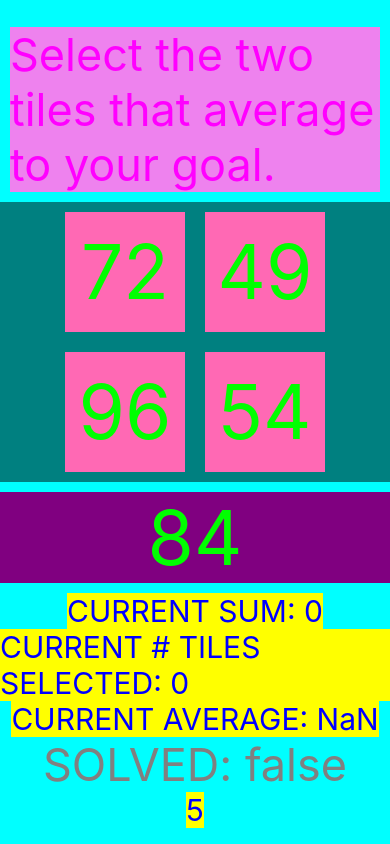
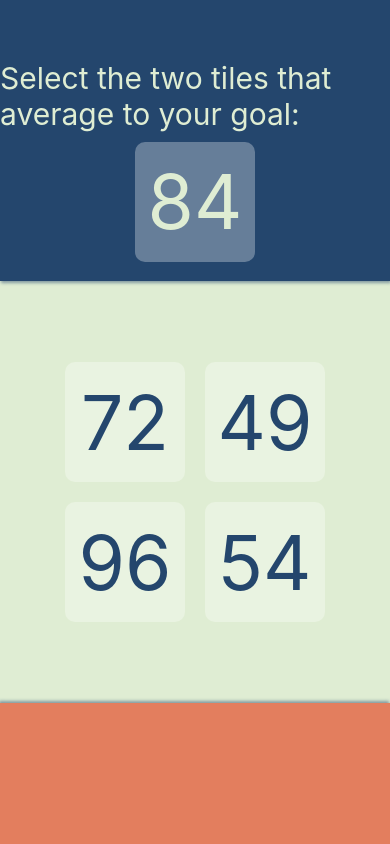
Before and after one commit to s-kinch/average-game, a React Native app: screen / in a window 390 px wide. Built offline with nearby package versions, Linux system fonts and the light colour scheme.

Commit message:
remove timer, i hate it, and adjust some styling

```diff
--- a/App.tsx
+++ b/App.tsx
@@ -53,15 +53,6 @@ const reducer = (state, action) => {
         }
       }
     }
-    case 'TICK': {
-      return {
-        ...state,
-        game: {
-          ...state.game,
-          timer: state.game.timer + 1,
-        }
-      }
-    }
     default:
       return state
   }
@@ -88,7 +79,6 @@ const generateGame = () => {
 
   return {
     id: uuidv4(),
-    timer: 0,
     tiles,
     goal,
     numberOfTilesSelected: 0,
@@ -111,7 +101,6 @@ const Tile = ({num, selected, handlePress}) => {
 
 type Game = {
   id: number,
-  timer: number,
   tiles: [
     {id: number, num: number, selected: boolean}
   ],
@@ -123,26 +112,8 @@ type Game = {
 
 export default function App() {
   const [state, dispatch] = useReducer(reducer, initialState)
-  const {id, timer, tiles, goal, solved, sum, numberOfTilesSelected} : Game = state.game
-  let timerRef = useRef(null)
+  const {id, tiles, goal, solved, sum, numberOfTilesSelected} : Game = state.game
   // TODO: Harder: gotta pick more than two tiles
-
-  // Tick timer
-  useEffect(() => {
-    timerRef.current = setInterval(() => {
-      dispatch({type: 'TICK'})
-    }, 1000);
-
-    return () => clearInterval(timerRef.current)
-  }, [id]);
-
-  // Stop timer when solved
-  useEffect(() => {
-    if (solved) {
-      clearInterval(timerRef.current)
-    }
-  }, [solved])
-
 
   const tileComponents = tiles.map(({id, selected, num}, i) => <Tile
     key={id}
@@ -153,78 +124,105 @@ export default function App() {
 
   return (
     <View style={styles.container}>
-      <Text style={styles.instructionText}>Select the two tiles that average to your goal.</Text>
       {solved ? <>
         <Text style={styles.currentAverage}>Yay you did it.</Text>
         <Button color={'hotpink'} onPress={() => dispatch({type: 'START_NEW_GAME'})} title="Start New Game"/>
         </> :
         <>
+          <View style={styles.instructionWrapper}>
+            <Text style={styles.instructionText}>Select the two tiles that average to your goal:</Text>
+            <View style={styles.goalWrapper}>
+              <View style={[styles.goal, styles.tile]}>
+                <Text style={[styles.tileText, styles.goalText]}>{goal}</Text>
+              </View>
+            </View>
+          </View>
           <View style={styles.tileWrapper}>
             {tileComponents}
           </View>
-          <View style={styles.goal}>
-            <Text style={styles.tileText}>{goal}</Text>
-          </View>
-          <Text style={styles.currentAverage}>CURRENT SUM: {sum}</Text>
-          <Text style={styles.currentAverage}>CURRENT # TILES SELECTED: {numberOfTilesSelected}</Text>
-          <Text style={styles.currentAverage}>CURRENT AVERAGE: {sum / numberOfTilesSelected}</Text>
-          <Text style={[styles.solvedText, (solved && styles.solvedTextSolved)]}>SOLVED: {solved.toString()}</Text>
         </>
       }
-      <Text style={styles.currentAverage}>{timer}</Text>
+      <View style={styles.bottomThing}>
 
+      </View>
     </View>
   );
+}
+
+const palette = {
+  zanah: (a: number) => `rgba(223,237,211,${a})`,
+  astronaut: (a: number) => `rgba(36,70,109,${a})`,
+  persimmon: (a: number) => `rgba(229,99,66,${a})`,
+  white: (a: number) => `rgba(255,255,255,${a})`,
 }
 
 const styles = StyleSheet.create({
   container: {
     flex: 1,
-    backgroundColor: 'aqua',
+    backgroundColor: palette.zanah(1),
+    alignItems: 'center',
+    justifyContent: 'flex-start',
+  },
+  instructionWrapper: {
+    flex: 2,
+    display: 'flex',
     alignItems: 'center',
     justifyContent: 'center',
+    backgroundColor: palette.astronaut(1),
+    width: '100%',
+    shadowColor: palette.astronaut(1),
+    shadowOffset: { width: 1, height: 2 },
+    shadowOpacity: 0.5,
+    shadowRadius: 3,
   },
   instructionText: {
-    fontSize: 45,
-    color: 'fuchsia',
-    margin: 10,
-    backgroundColor: 'violet',
+    // flex: 1,
+    fontSize: 30,
+    color: palette.zanah(1),
+    marginTop: 70,
+    // backgroundColor: 'orange',
   },
   tileWrapper: {
+    flex: 3,
     display: 'flex',
     flexWrap: 'wrap',
     flexDirection: 'row',
     justifyContent: 'center',
+    alignContent: 'center',
     width: '100%',
-    backgroundColor: 'teal',
   },
   tile: {
-    backgroundColor: 'hotpink',
+    backgroundColor: palette.white(0.3),
     width: 120,
     height: 120,
     margin: 10,
     display: 'flex',
     justifyContent: 'center',
     alignItems: 'center',
+    borderRadius: 10,
   },
   tileSelected: {
-    backgroundColor: 'yellow',
+    backgroundColor: palette.persimmon(1),
   },
   tileText: {
     fontSize: 75,
-    color: 'lime',
+    color: palette.astronaut(1),
   },
   tileTextSelected: {
-    color: 'white',
+    color: palette.white(0.9),
+  },
+  goalWrapper: {
+    marginBottom: 20,
   },
   goal: {
-    backgroundColor: 'purple',
     margin: 10,
     display: 'flex',
-    // flexDirection: 'row',
     width: '100%',
     justifyContent: 'center',
     alignItems: 'center',
+  },
+  goalText: {
+    color: palette.zanah(1),
   },
   currentAverage: {
     fontSize: 30,
@@ -239,4 +237,13 @@ const styles = StyleSheet.create({
     color: 'lemonchiffon',
     backgroundColor: 'forestgreen',
   },
+  bottomThing: {
+    backgroundColor: palette.persimmon(0.8),
+    width: '100%',
+    flex: 1,
+    shadowColor: palette.astronaut(1),
+    shadowOffset: { width: -1, height: -2 },
+    shadowOpacity: 0.5,
+    shadowRadius: 3,
+  },
 });
```
